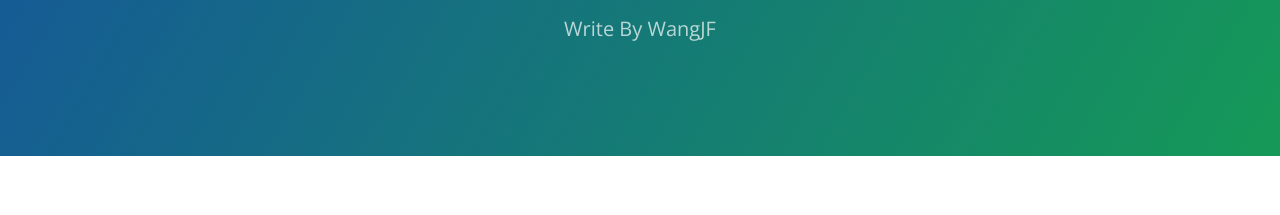
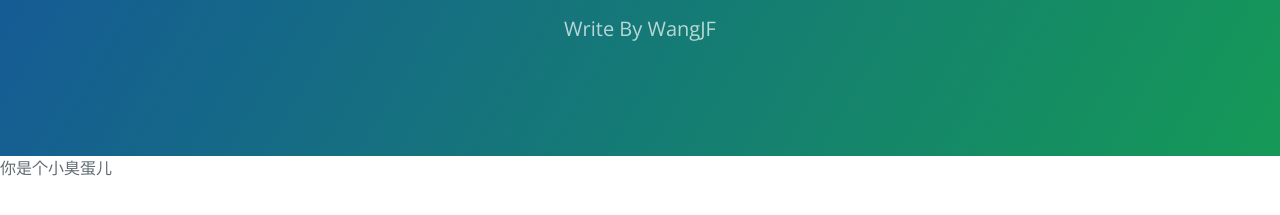
Before and after one commit to kelejiabing/kelejiabing.github.com, a plain HTML site: page index.html in a window 1280 px wide. Shown: the part 161-376 px from the top of the page. Drawn offline with nearby package versions, Linux system fonts and the light colour scheme.

Commit message:
Update index.html

```diff
--- a/index.html
+++ b/index.html
@@ -14,7 +14,7 @@
       <h1 class="project-name">Kelejiabing's Page</h1>
       <h2 class="project-tagline">Write By WangJF</h2>
     </section>
-
+你是个小臭蛋儿
 
 
   </body>
```
